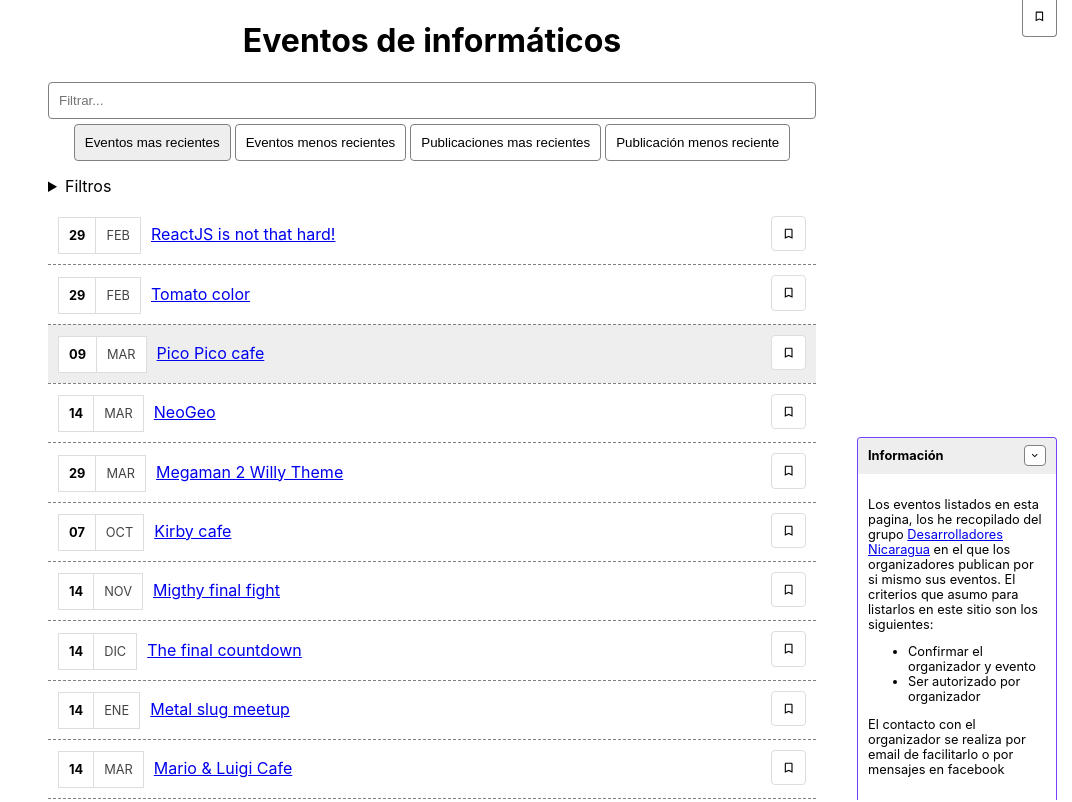
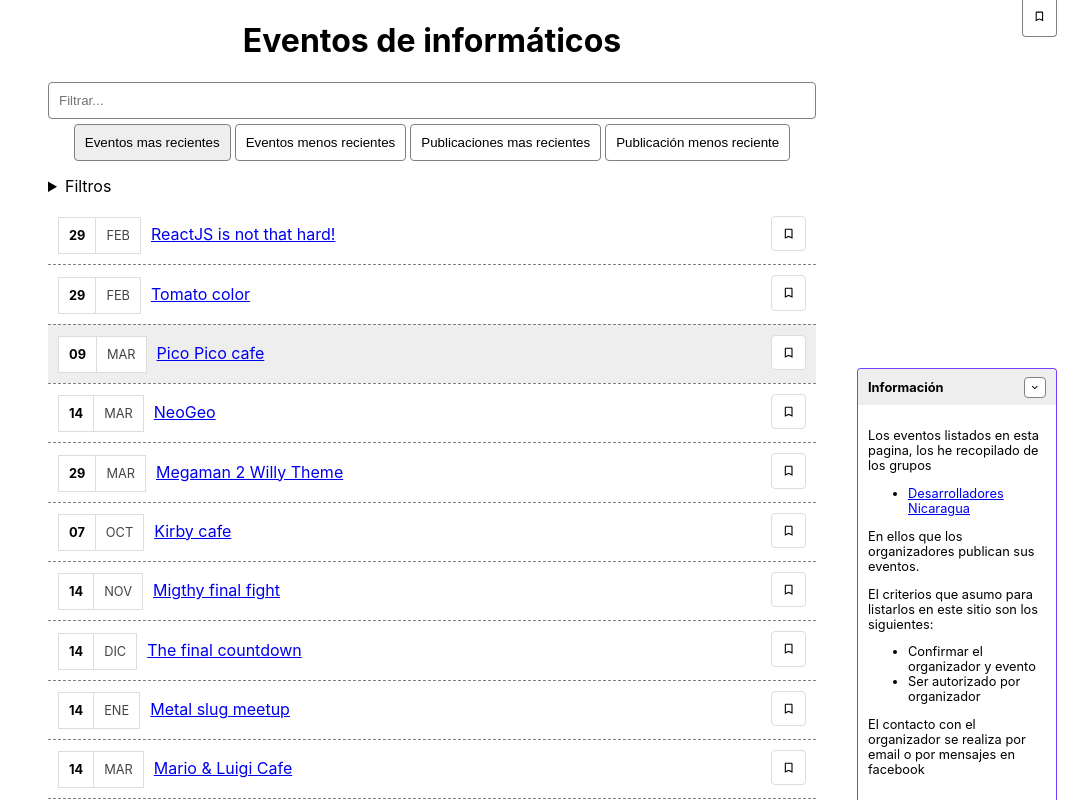
Before and after one commit to ilmoralito/developers-events, a React (Create React App) app: page / in a window 1280 px wide. Shown: the top 802 px of the page, without its empty margins (208-1280 px from the left). Built offline with nearby package versions, Linux system fonts and the light colour scheme.

Commit message:
Refactor Notification

```diff
--- a/src/components/Notification.js
+++ b/src/components/Notification.js
@@ -26,20 +26,27 @@ const Notification = () => {
       {isOpen && (
         <main>
           <p>
-            Los eventos listados en esta pagina, los he recopilado del grupo{" "}
-            <a href="https://www.facebook.com/groups/197973700229538">
-              Desarrolladores Nicaragua
-            </a>{" "}
-            en el que los organizadores publican por si mismo sus eventos. El
-            criterios que asumo para listarlos en este sitio son los siguientes:
+            Los eventos listados en esta pagina, los he recopilado de los grupos{" "}
+            <ul>
+              <li>
+                <a href="https://www.facebook.com/groups/197973700229538">
+                  Desarrolladores Nicaragua
+                </a>{" "}
+              </li>
+            </ul>
+            En ellos que los organizadores publican sus eventos.{" "}
+            <p>
+              El criterios que asumo para listarlos en este sitio son los
+              siguientes:
+            </p>
             <ul>
               <li>Confirmar el organizador y evento</li>
               <li>Ser autorizado por organizador</li>
             </ul>
           </p>
           <p>
-            El contacto con el organizador se realiza por email de facilitarlo o
-            por mensajes en facebook
+            El contacto con el organizador se realiza por email o por mensajes
+            en facebook
           </p>
         </main>
       )}
```
